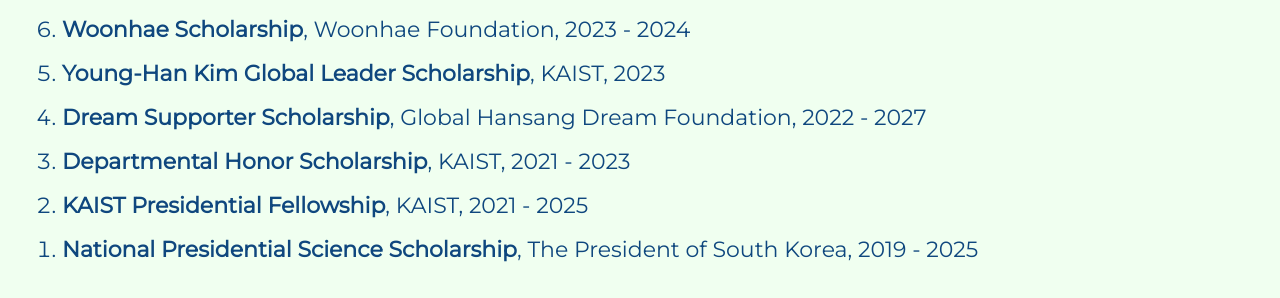
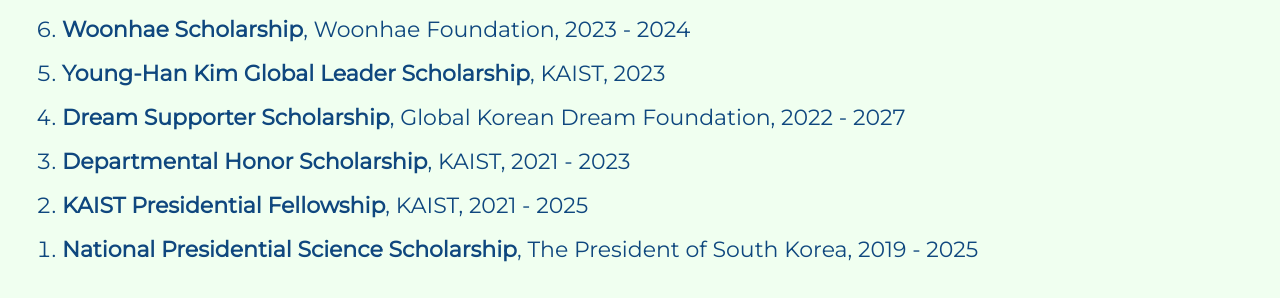
Before and after one commit to mj3259/mj3259.github.io, a Jekyll site: the page built from _pages/honorsandawards.md, in a window 1280 px wide and 900 px high, scrolled down 1121 px. Shown: the part 156-454 px from the top of the window. Built offline with Jekyll 4.4.1, drawn with Linux system fonts in a browser that asks for light colours; cached includes are drawn as plain includes.

Commit message:
Update honorsandawards.md

```diff
--- a/_pages/honorsandawards.md
+++ b/_pages/honorsandawards.md
@@ -33,7 +33,7 @@
 1. __Kwanjeong Doctoral Study Abroad Fellowship__, Kwanjeong Foundation, 2025 - 2030
 1. __Woonhae Scholarship__, Woonhae Foundation, 2023 - 2024
 1. __Young-Han Kim Global Leader Scholarship__, KAIST, 2023
-1. __Dream Supporter Scholarship__, Global Hansang Dream Foundation, 2022 - 2027
+1. __Dream Supporter Scholarship__, Global Korean Dream Foundation, 2022 - 2027
 1. __Departmental Honor Scholarship__, KAIST, 2021 - 2023
 1. __KAIST Presidential Fellowship__, KAIST, 2021 - 2025
 1. __National Presidential Science Scholarship__, The President of South Korea, 2019 - 2025
```
